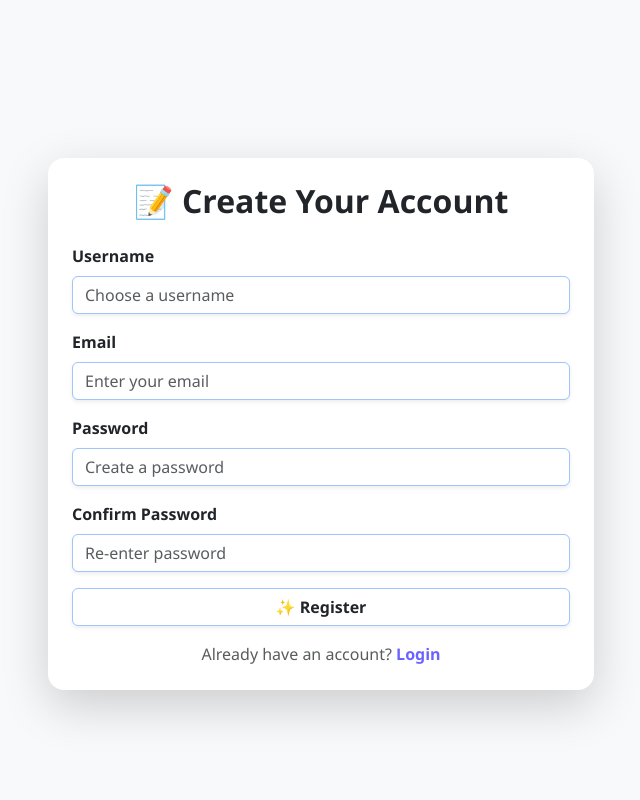
After one commit to ShekharK23/resume_jd_matcher, a Flask app: page /register in a window 1280 px wide. The commit adds this page. Shown: the whole page, without its empty margins (319-959 px from the left). Run offline with Flask 3, Linux system fonts and the light colour scheme.

Commit message:
Login and register page added wit UI changes

```diff
--- a/app.py
+++ b/app.py
@@ -49,5 +49,13 @@ def result():
         traceback.print_exc()
         return f"An error occurred: {e}", 500
 
+@app.route('/login')
+def login():
+    return render_template('login.html')
+
+@app.route('/register')
+def Register():
+    return render_template('register.html')
+
 if __name__ == '__main__':
     app.run(debug=True, use_reloader=False)
--- /dev/null
+++ b/static/login.css
@@ -0,0 +1,51 @@
+body {
+    /* background: linear-gradient(to right, #4e54c8, #8f94fb); */
+    min-height: 100vh;
+    display: flex;
+    align-items: center;
+    justify-content: center;
+    font-family: 'Segoe UI', sans-serif;
+}
+
+.card {
+    border: none;
+    border-radius: 1rem;
+    box-shadow: 0 8px 16px rgba(0, 0, 0, 0.3);
+}
+
+.form-control:focus {
+    box-shadow: none;
+    border-color: #6c63ff;
+}
+
+.btn-custom {
+    background-color: #6c63ff;
+    color: white;
+    font-weight: bold;
+    transition: background-color 0.3s ease;
+}
+
+.btn-custom:hover {
+    background-color: #5146d4;
+}
+
+.link {
+    color: #6c63ff;
+    text-decoration: none;
+}
+
+.link:hover {
+    text-decoration: underline;
+}
+
+/* .btn-gradient-primary:hover {
+  background-color: #6c757d;
+  border-color: #6c757d;
+  color: white;
+} */
+
+.btn-gradient-primary:hover {
+  background-color: #8b8c8d;
+  color: white;
+  box-shadow: 0 0 10px rgba(0,0,0,0.2);
+}
--- /dev/null
+++ b/templates/register.html
@@ -0,0 +1,75 @@
+<!DOCTYPE html>
+<html lang="en">
+
+<head>
+    <meta charset="UTF-8">
+    <meta name="viewport" content="width=device-width, initial-scale=1">
+    <title>Register | Resume Matcher</title>
+    <link href="https://cdn.jsdelivr.net/npm/bootstrap@5.3.2/dist/css/bootstrap.min.css" rel="stylesheet">
+    <link rel="stylesheet" href="{{ url_for('static', filename='login.css') }}">
+</head>
+
+<body class="bg-light">
+
+    <div class="container mt-5">
+        <div class="row justify-content-center">
+            <div class="col-xl-6 col-lg-8">
+
+                <div class="card shadow-lg border-0">
+                    <div class="card-body p-4">
+                        <h2 class="text-center mb-4 fw-bold">
+                            📝 Create Your Account
+                        </h2>
+
+                        <form action="/register" method="POST">
+                            <!-- Username Input -->
+                            <div class="mb-3">
+                                <label for="username" class="form-label fw-semibold">Username</label>
+                                <input type="text" class="form-control border border-primary-subtle shadow-sm"
+                                    id="username" name="username" placeholder="Choose a username" required>
+                            </div>
+
+                            <!-- Email Input -->
+                            <div class="mb-3">
+                                <label for="email" class="form-label fw-semibold">Email</label>
+                                <input type="email" class="form-control border border-primary-subtle shadow-sm"
+                                    id="email" name="email" placeholder="Enter your email" required>
+                            </div>
+
+                            <!-- Password Input -->
+                            <div class="mb-3">
+                                <label for="password" class="form-label fw-semibold">Password</label>
+                                <input type="password" class="form-control border border-primary-subtle shadow-sm"
+                                    id="password" name="password" placeholder="Create a password" required>
+                            </div>
+
+                            <!-- Confirm Password Input -->
+                            <div class="mb-3">
+                                <label for="confirm_password" class="form-label fw-semibold">Confirm Password</label>
+                                <input type="password" class="form-control border border-primary-subtle shadow-sm"
+                                    id="confirm_password" name="confirm_password" placeholder="Re-enter password" required>
+                            </div>
+
+                            <!-- Register Button -->
+                            <div class="d-grid gap-2">
+                                <button type="submit"
+                                    class="btn btn-gradient-primary border border-primary-subtle fw-bold shadow-sm">
+                                    ✨ Register
+                                </button>
+                            </div>
+                        </form>
+
+                        <!-- Already Have an Account Link -->
+                        <div class="mt-3 text-center">
+                            <span class="text-muted">Already have an account?</span>
+                            <a href="/login" class="link fw-bold">Login</a>
+                        </div>
+                    </div>
+                </div>
+
+            </div>
+        </div>
+    </div>
+
+</body>
+</html>
```
Also changed, not shown: rag_model.py (+40 -10 lines), static/index.css (+6 -34 lines), templates/index.html (+33 -10 lines), templates/login.html (added, +65 -0 lines), templates/result.html (+8 -4 lines), 1 other file.
